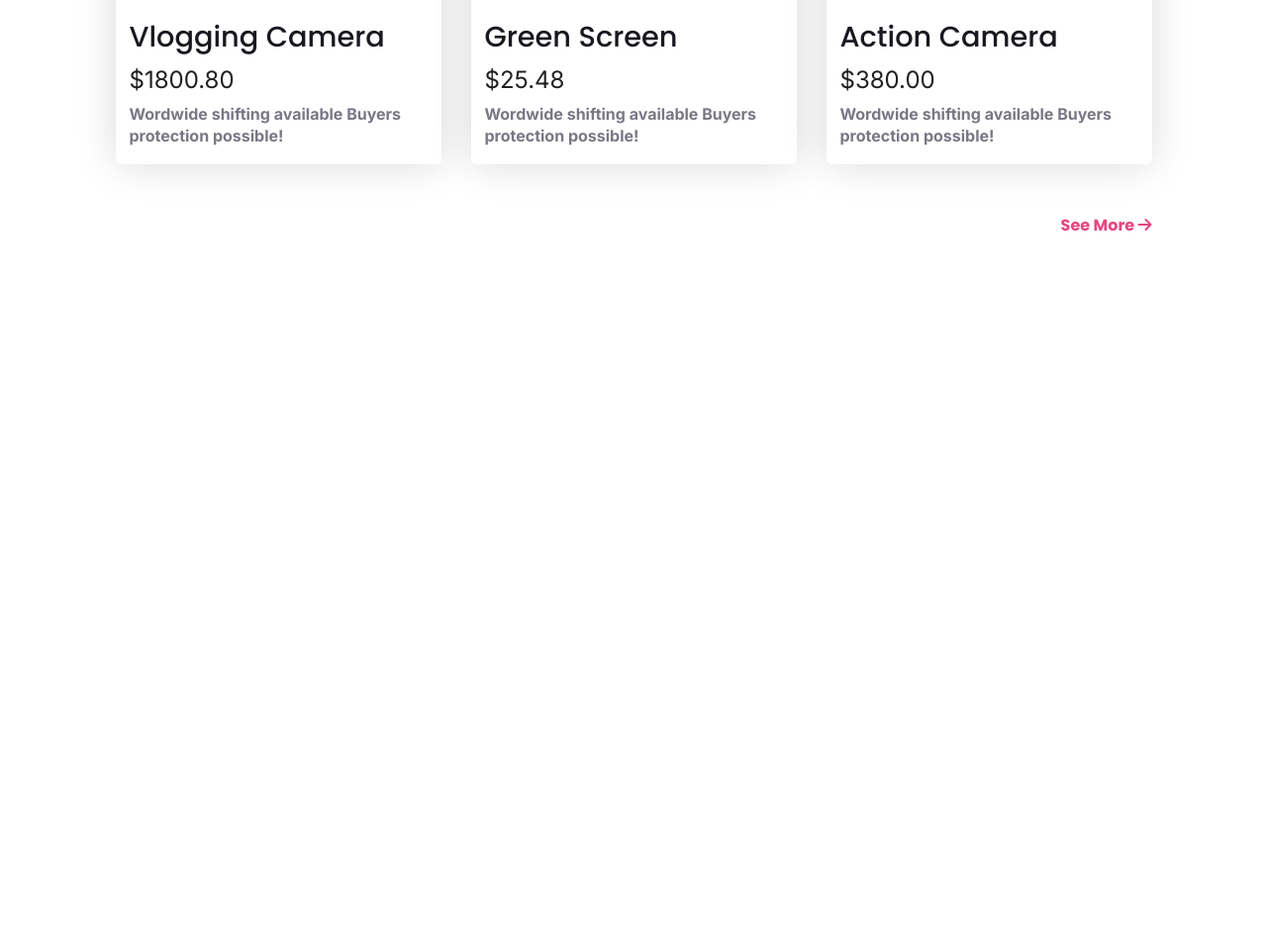
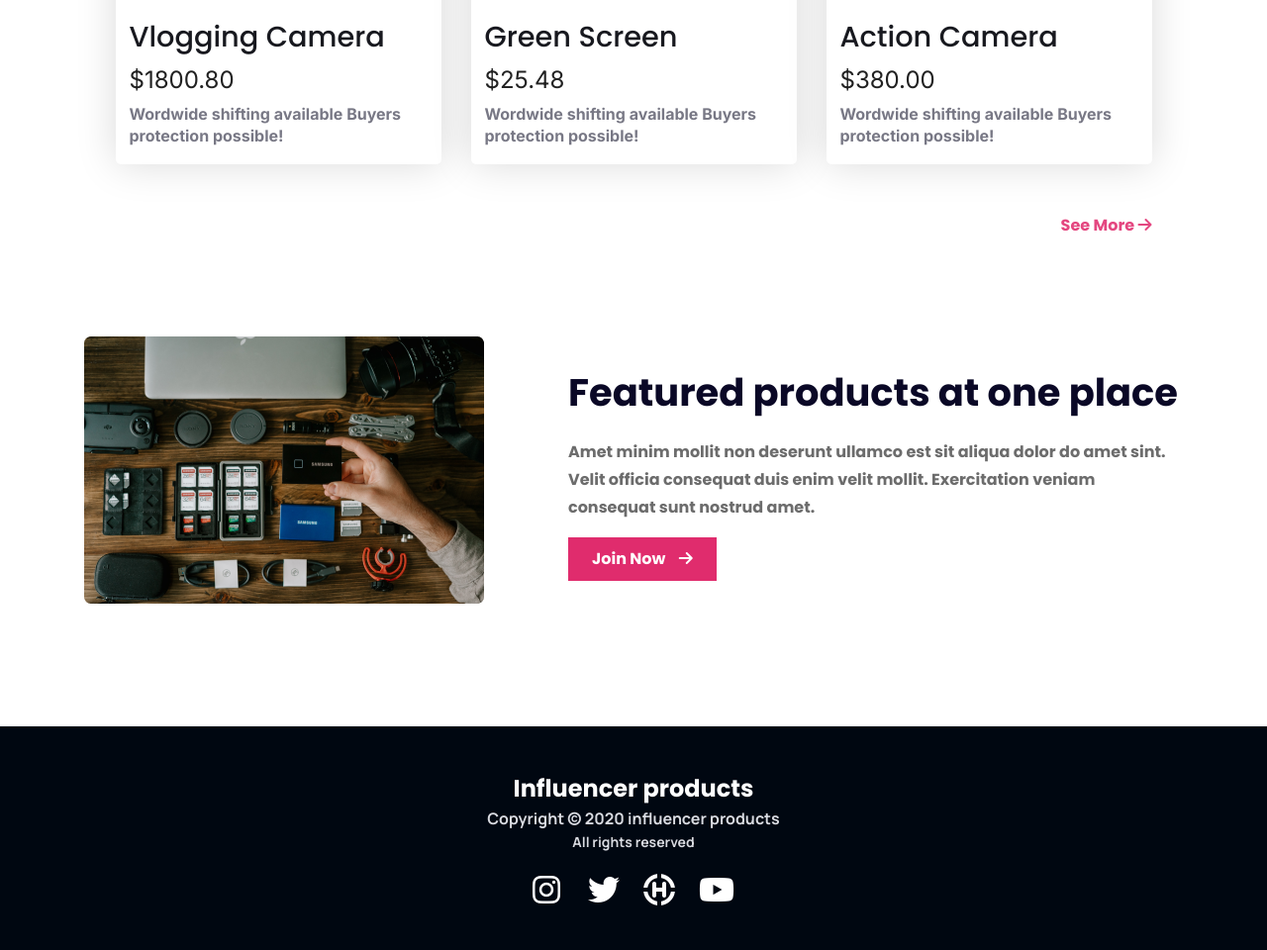
Before and after one commit to MukitHossen7/influencer-gear-bd, a plain HTML site: page index.html in a window 1280 px wide. Shown: the part 2031-2991 px from the top of the page at 99% size. Before the commit the page ends 2271 px from the top, so only its background shows below. Drawn offline with Linux system fonts and the light colour scheme.

Commit message:
footer section done

```diff
--- a/index.html
+++ b/index.html
@@ -65,7 +65,6 @@
 
          <section class="card-container">
             <h3 class="card-title">Popular Collection</h3>
-
             <div class="card-area">
             <div class="card-item">
                 <img src="images/tripod.png" alt="">
@@ -133,7 +132,31 @@
         </div>
         <span id="see">See More   <i id="see-arrow" class="fa-solid fa-arrow-right"></i></span>
         </section>
+
+        <section class="featured-container">
+            <div class="featured-img">
+             <img src="images/gear.png" alt="">
+            </div>
+            <div class="featured-text">
+              <h2 class="featured-title">Featured products at one place</h2>
+              <p class="featured-description">Amet minim mollit non deserunt ullamco est sit aliqua dolor do amet sint. Velit officia consequat duis enim velit mollit. Exercitation veniam consequat sunt nostrud amet.</p>
+            <div class="featured-btn-container">
+                <button class="featured-btn">Join Now <i id="btn-arrow" class="fa-solid fa-arrow-right"></i></button>
+            </div>
+            </div>
+         </section>
     </main>
-    <footer></footer>
+
+    <footer class="footer-container">
+        <h3 class="footer-title">Influencer products</h3>
+        <p class="footer-description">Copyright © 2020  influencer products</p>
+        <p class="footer-reserve">All rights reserved</p>
+      <div class="footer-icon">
+        <i  class="fa-brands fa-instagram"></i>
+        <i class="fa-brands fa-twitter"></i>
+        <i class="fa-solid fa-helicopter-symbol"></i>
+        <i class="fa-brands fa-youtube"></i>
+      </div>
+    </footer>
 </body>
 </html>
--- a/style/influencer.css
+++ b/style/influencer.css
@@ -177,6 +177,94 @@ text-align: left;
 }
  /* card-container end */
 
+ /* featured-container CSS Start */
+.featured-container{
+    max-width: 1110px;
+    margin: 0 auto;
+    display: flex;
+    justify-content: center;
+    align-items: center;
+    gap: 85px;
+    margin-top: 100px;
+}
+.featured-title{
+    color: rgb(10, 8, 38);
+    font-family: Poppins;
+    font-size: 2.4rem;
+    font-weight: 700;
+    line-height: 60px;
+    text-align: left;
+    margin-bottom: 16px;
+
+}
+.featured-description{
+    color: rgb(108, 108, 108);
+font-family: Poppins;
+font-size: 1rem;
+font-weight: 700;
+line-height: 28px;
+text-align: left;
+margin-bottom: 16px;
+}
+.featured-btn{
+color: rgb(255, 255, 255);
+font-family: Poppins;
+font-size: 1rem;
+font-weight: 700;
+line-height: 24px;
+text-align: left;
+background: rgb(224, 44, 109);
+padding: 10px 24px;
+border: none;
+}
+
+ /* featured-container CSS End */
+
+ /* footer-container CSS */
+
+.footer-container{
+    width: 100%;
+    margin-top: 120px;
+    display: flex;
+    justify-content: center;
+    align-items: center;
+    flex-direction: column;
+    background-color: #000711;
+    padding: 45px 0;
+
+}
+.footer-title{
+    color: rgb(255, 255, 255);
+font-family: Poppins;
+font-size: 1.5rem;
+font-weight: 700;
+line-height: 36px;
+letter-spacing: 0px;
+}
+.footer-description{
+    color: rgb(217, 219, 225);
+font-family: Manrope;
+font-size: 1rem;
+font-weight: 700;
+line-height: 24px;
+
+
+}
+.footer-reserve{
+    color: rgb(217, 219, 225);
+font-family: Manrope;
+font-size: 14px;
+font-weight: 700;
+line-height: 24px;
+}
+.footer-icon{
+    margin-top: 20px;
+    display: grid;
+    grid-template-columns: repeat(4,1fr);
+    gap: 20px;
+    font-size: 2rem;
+    color: white;
+}
 /* Responsive CSS Medium devices */
 
 @media screen and (max-width:576px) {
@@ -227,5 +315,21 @@ text-align: left;
          padding: 25px 39px;
     }
      */
+   .featured-container {
+
+    flex-direction: column-reverse;
+    gap: 50px;
+    margin-top: 65px;
+   }
+   .featured-title, .featured-description, .featured-btn-container{
+    text-align: center;
+   }
+   .featured-btn-container{
+    display: block;
+   }
+    .footer-container{
+    width: 100%;
+    margin-top:75px ;
+  }
 
 }
```
